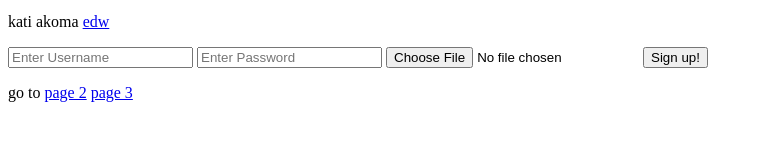
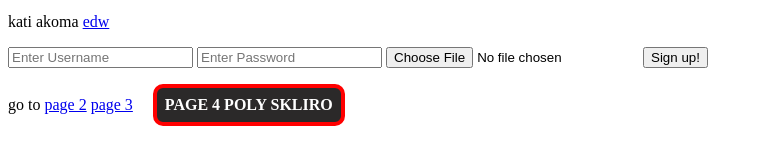
Before and after one commit to Melkor501/Mars, a plain HTML site: page index.html in a window 1280 px wide. Shown: the part 338-502 px from the top of the page, without its empty margins (0-763 px from the left). Drawn offline with Linux system fonts and the light colour scheme.

Commit message:
skliro kubi

```diff
--- /dev/null
+++ b/index.css
@@ -0,0 +1,22 @@
+.skliro {
+    background-color: #2b2929;
+    color: white;
+    padding: 0.5em;
+    border-radius: 10px;
+    text-decoration: none;
+    font-weight: bold;
+    text-transform: uppercase;
+    transition: background-color 0.3s;
+    border: 4px red solid;
+    display: inline-block;
+    margin-left: 1em;
+}
+
+.skliro:hover {
+    background-color: red;
+    transform: scale(1.05)
+}
+
+.skliro:active {
+    transform: scale(0.95)
+}
--- a/index.html
+++ b/index.html
@@ -3,6 +3,7 @@
 <head>
     <title>Tits Of Destiny</title>
     <link rel="icon" type="image/x-icon" href="https://cmsassets.rgpub.io/sanity/images/dsfx7636/news/befd42ad6d2564159a441d08cfc3bf511532eb74-1628x1628.png?accountingTag=LoL&auto=format&fit=fill&q=80&w=736">
+    <link rel="stylesheet" href="index.css">
 
 <body>
     <h1>Hello</h1>
@@ -20,6 +21,7 @@
 <p>go to
     <a href="poutsa.html"> page 2</a>
     <a href="positions.html"> page 3</a>
+    <a class="skliro" href="https://www.youtube.com/watch?v=BgFxeAq126g">page 4 poly skliro</a>
 </p>
 </body>
 </html>
```
